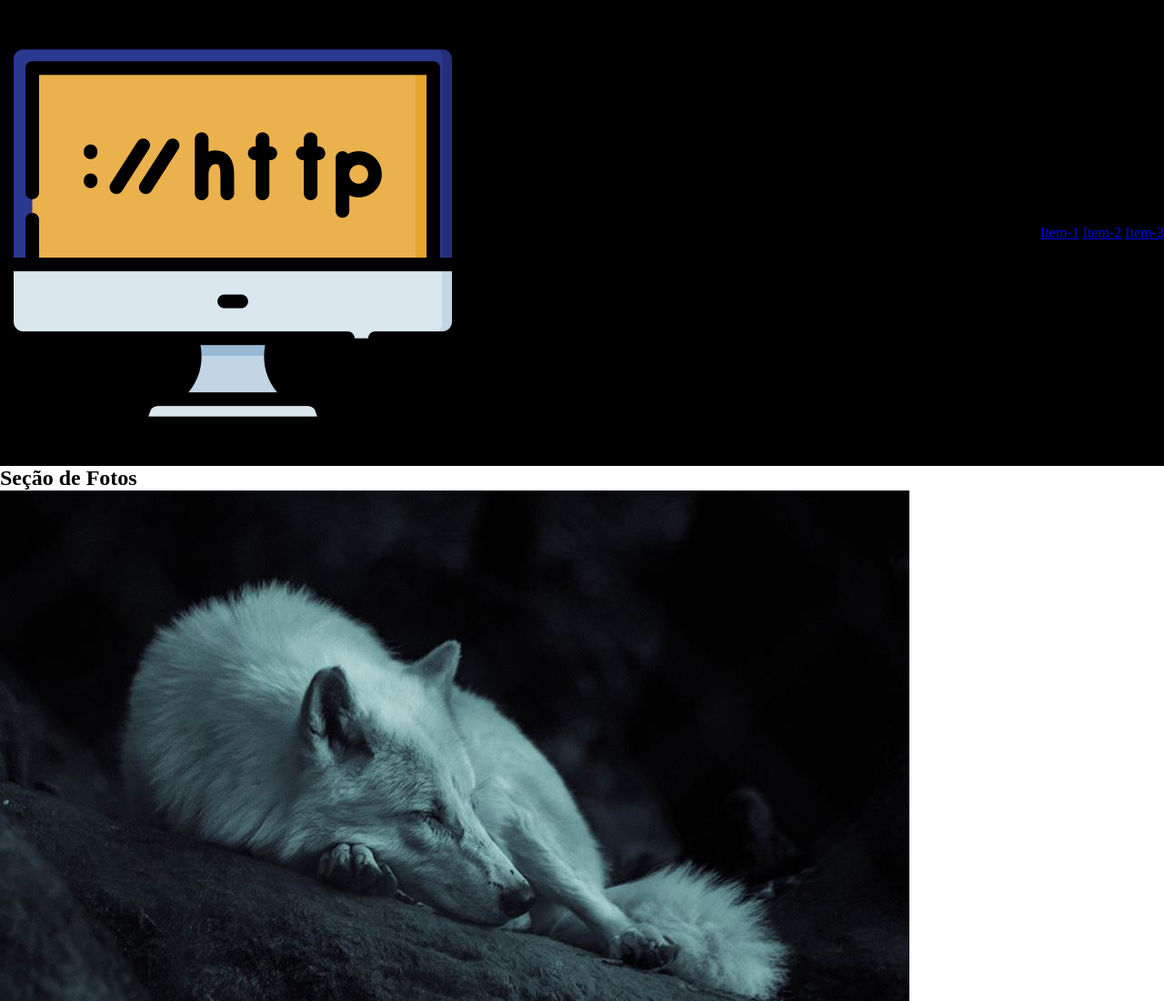
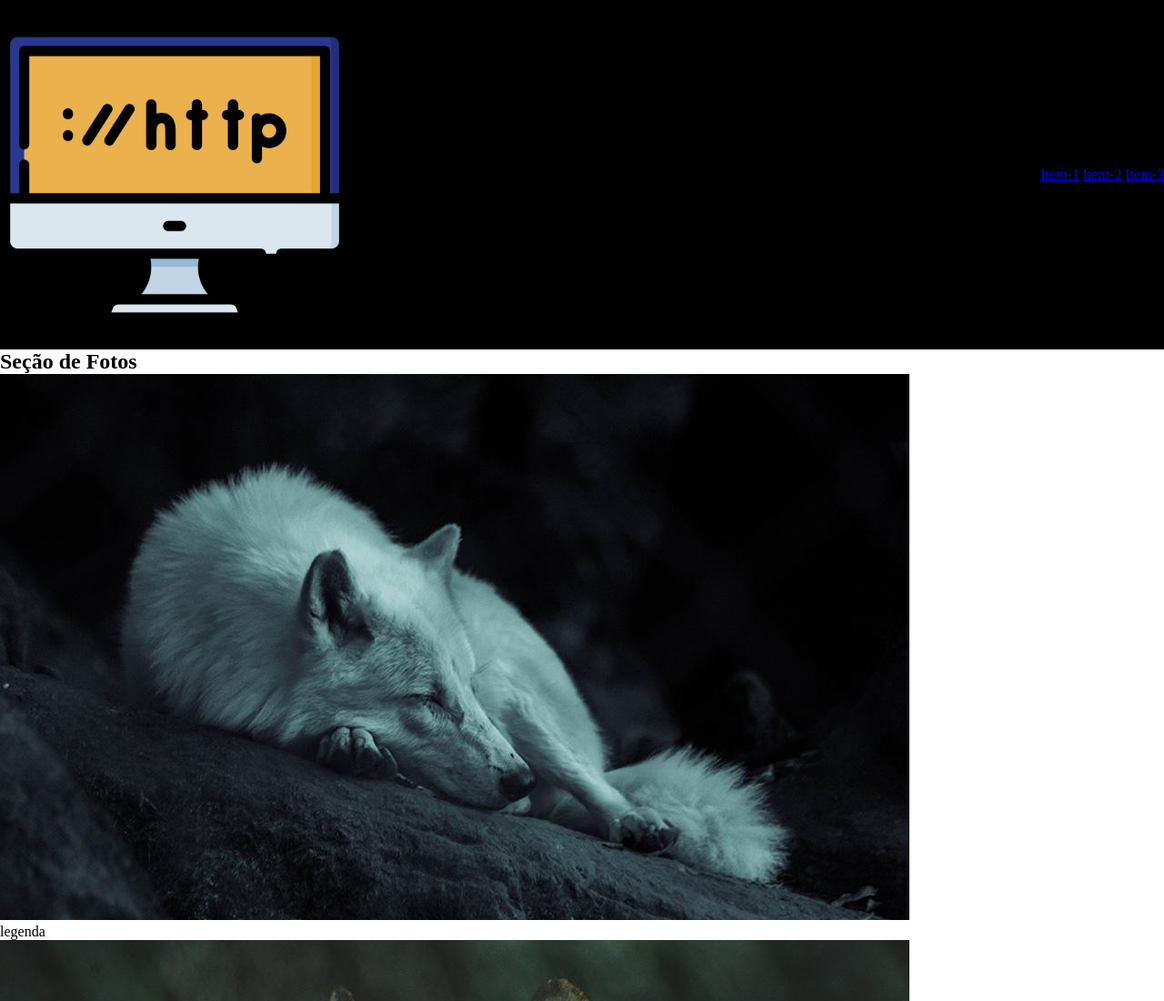
Before and after one commit to 1TDSPM-23/rm99768, a plain HTML site: page index.html in a window 1280 px wide. Shown: the top 1100 px of the page at 91% size. Drawn offline with Linux system fonts and the light colour scheme.

Commit message:
Estilo específico da imagem logo.

```diff
--- a/css/estilo.css
+++ b/css/estilo.css
@@ -11,3 +11,9 @@
     align-items: center;
     background-color: #000000;
 }
+
+.cabecalho img{
+    width: 30%;
+    max-width: 30%;
+    display: block;
+}
```
